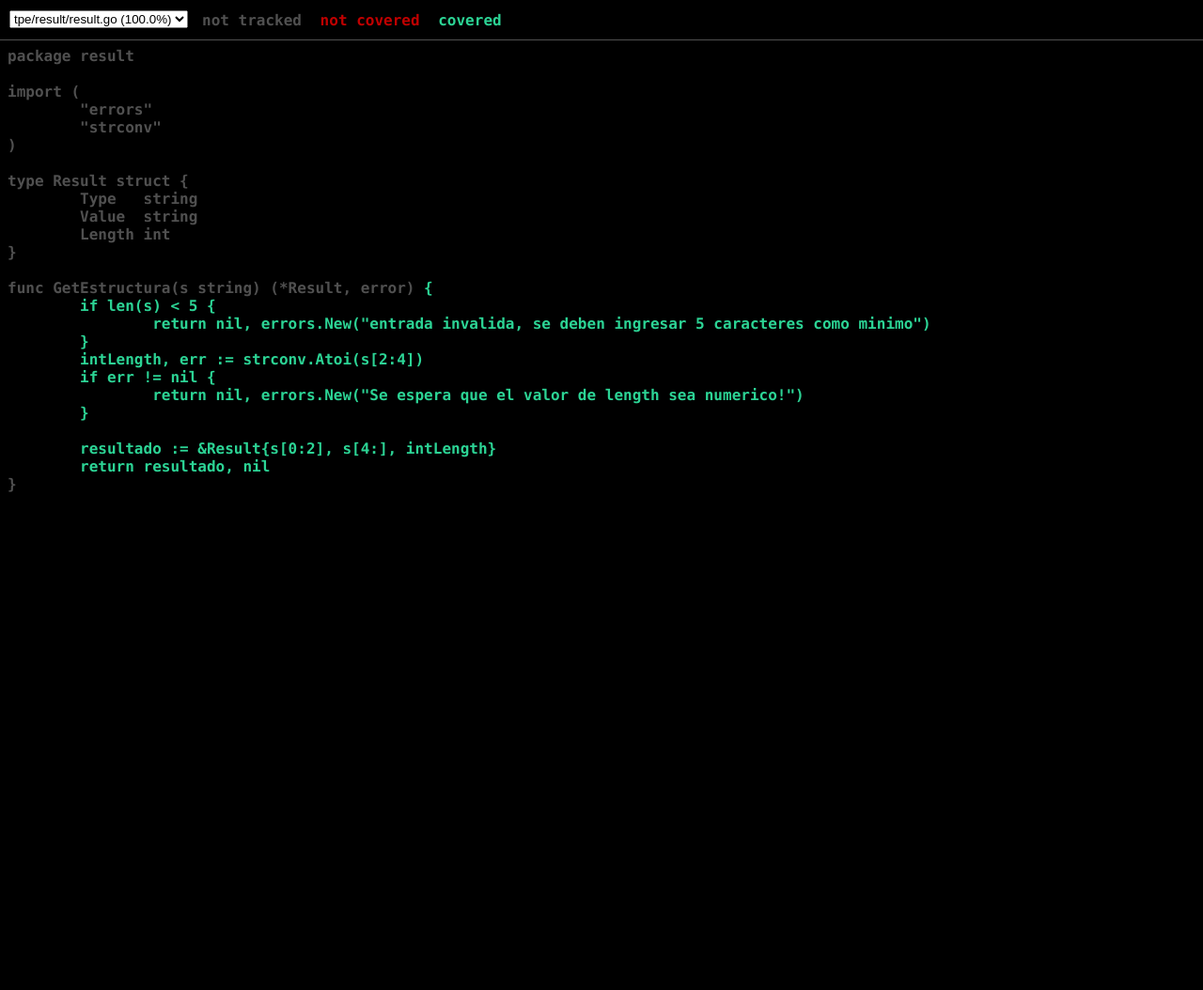
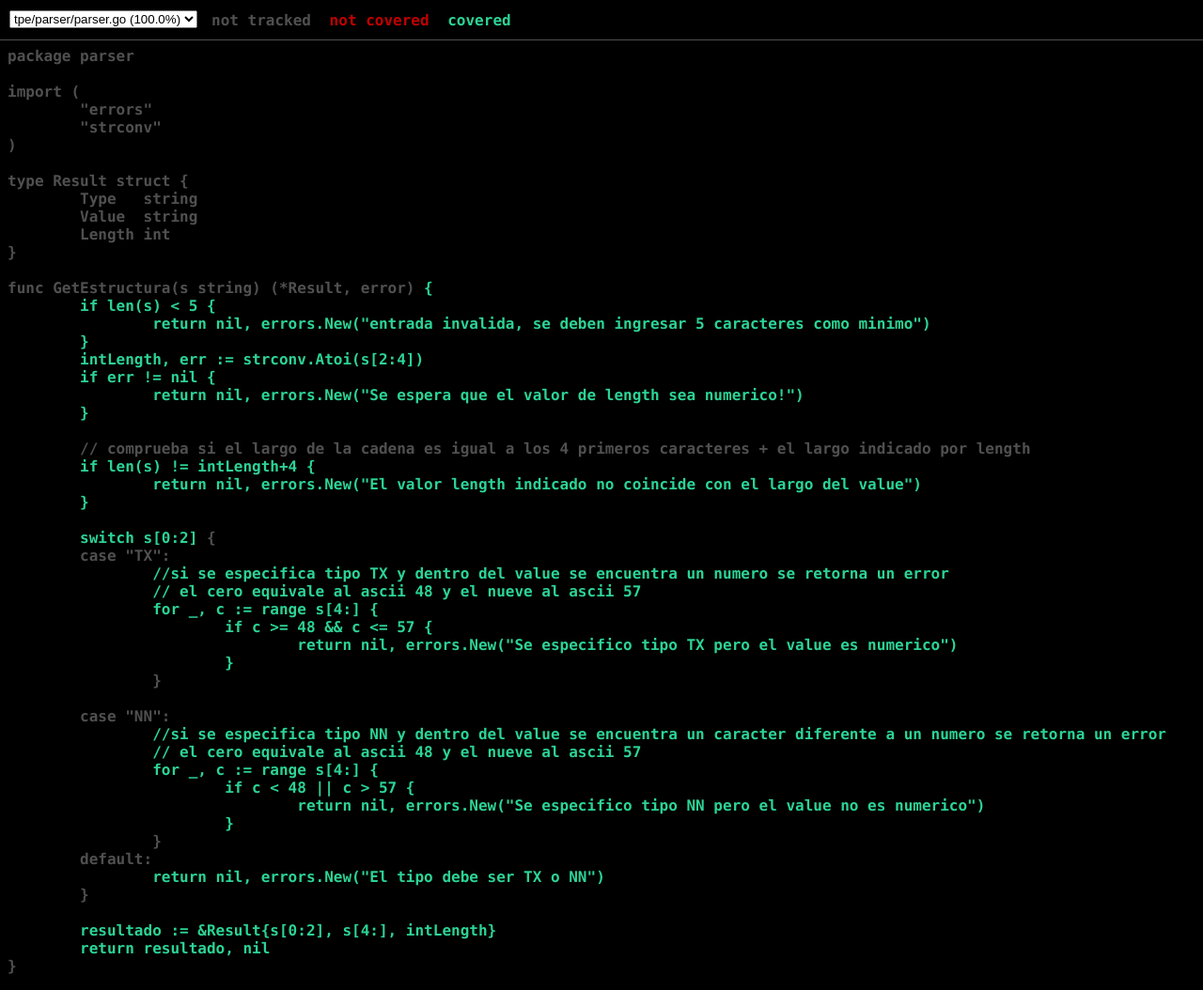
Before and after one commit to ezequielcinalli/seminario-go, a plain HTML site: page index.html in a window 1280 px wide. Shown: the whole page at 94% size. Before the commit the page ends 800 px from the top, so only its background shows below. Drawn offline with Linux system fonts and the light colour scheme.

Commit message:
Agregados más casos de prueba para un 100% de coverage

```diff
--- a/index.html
+++ b/index.html
@@ -3,7 +3,7 @@
 <html>
 	<head>
 		<meta http-equiv="Content-Type" content="text/html; charset=utf-8">
-		<title>result: Go Coverage Report</title>
+		<title>parser: Go Coverage Report</title>
 		<style>
 			body {
 				background: black;
@@ -55,7 +55,7 @@
 			<div id="nav">
 				<select id="files">
 
-				<option value="file0">tpe/result/result.go (100.0%)</option>
+				<option value="file0">tpe/parser/parser.go (100.0%)</option>
 
 				</select>
 			</div>
@@ -69,7 +69,7 @@
 		</div>
 		<div id="content">
 
-		<pre class="file" id="file0" style="display: none">package result
+		<pre class="file" id="file0" style="display: none">package parser
 
 import (
         "errors"
@@ -90,6 +90,33 @@ func GetEstructura(s string) (*Result, error) <span class="cov8" title="1">{
         if err != nil </span><span class="cov8" title="1">{
                 return nil, errors.New("Se espera que el valor de length sea numerico!")
         }</span>
+
+        // comprueba si el largo de la cadena es igual a los 4 primeros caracteres + el largo indicado por length
+        <span class="cov8" title="1">if len(s) != intLength+4 </span><span class="cov8" title="1">{
+                return nil, errors.New("El valor length indicado no coincide con el largo del value")
+        }</span>
+
+        <span class="cov8" title="1">switch s[0:2] </span>{
+        case "TX":<span class="cov8" title="1">
+                //si se especifica tipo TX y dentro del value se encuentra un numero se retorna un error
+                // el cero equivale al ascii 48 y el nueve al ascii 57
+                for _, c := range s[4:] </span><span class="cov8" title="1">{
+                        if c &gt;= 48 &amp;&amp; c &lt;= 57 </span><span class="cov8" title="1">{
+                                return nil, errors.New("Se especifico tipo TX pero el value es numerico")
+                        }</span>
+                }
+
+        case "NN":<span class="cov8" title="1">
+                //si se especifica tipo NN y dentro del value se encuentra un caracter diferente a un numero se retorna un error
+                // el cero equivale al ascii 48 y el nueve al ascii 57
+                for _, c := range s[4:] </span><span class="cov8" title="1">{
+                        if c &lt; 48 || c &gt; 57 </span><span class="cov8" title="1">{
+                                return nil, errors.New("Se especifico tipo NN pero el value no es numerico")
+                        }</span>
+                }
+        default:<span class="cov8" title="1">
+                return nil, errors.New("El tipo debe ser TX o NN")</span>
+        }
 
         <span class="cov8" title="1">resultado := &amp;Result{s[0:2], s[4:], intLength}
         return resultado, nil</span>
```
Also changed, not shown: out.txt, 2 other files.
